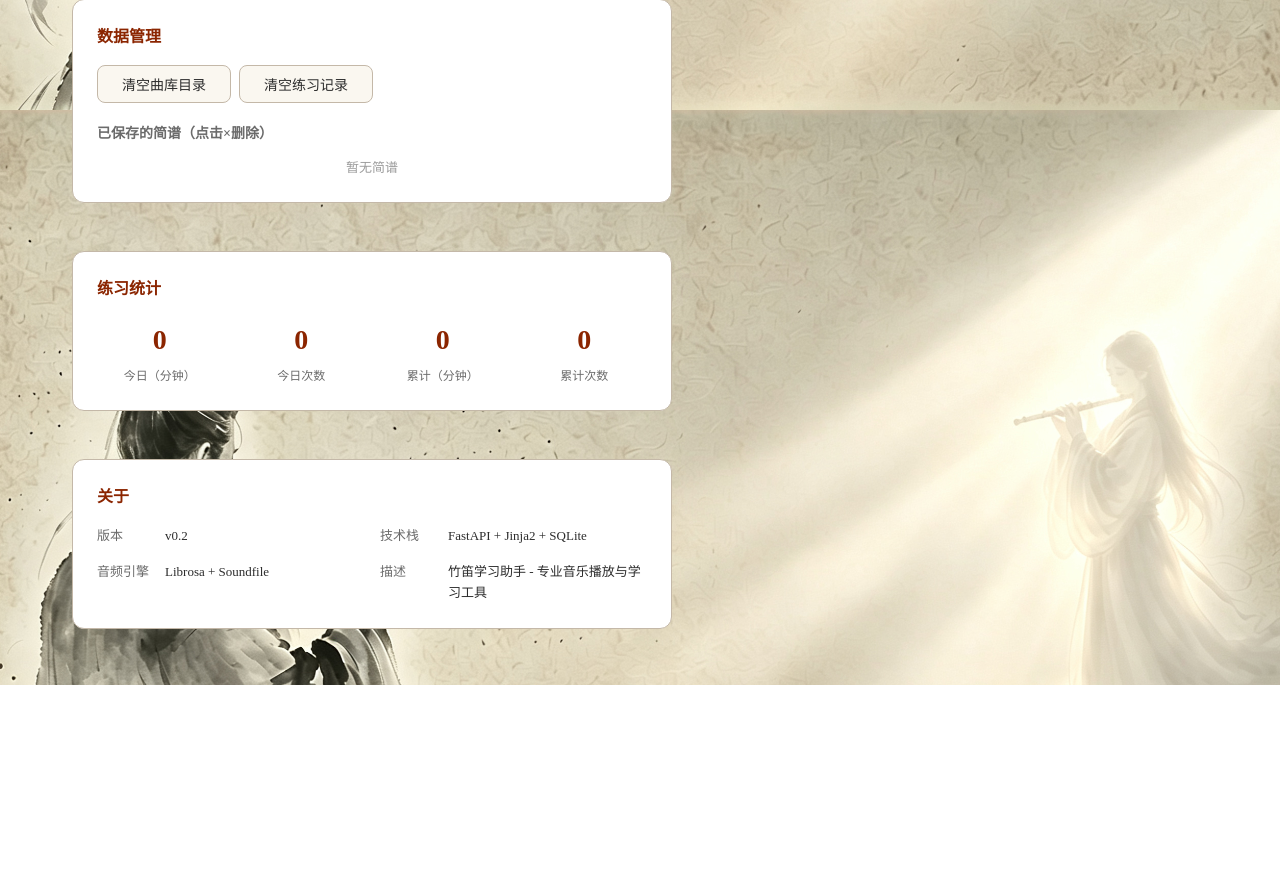
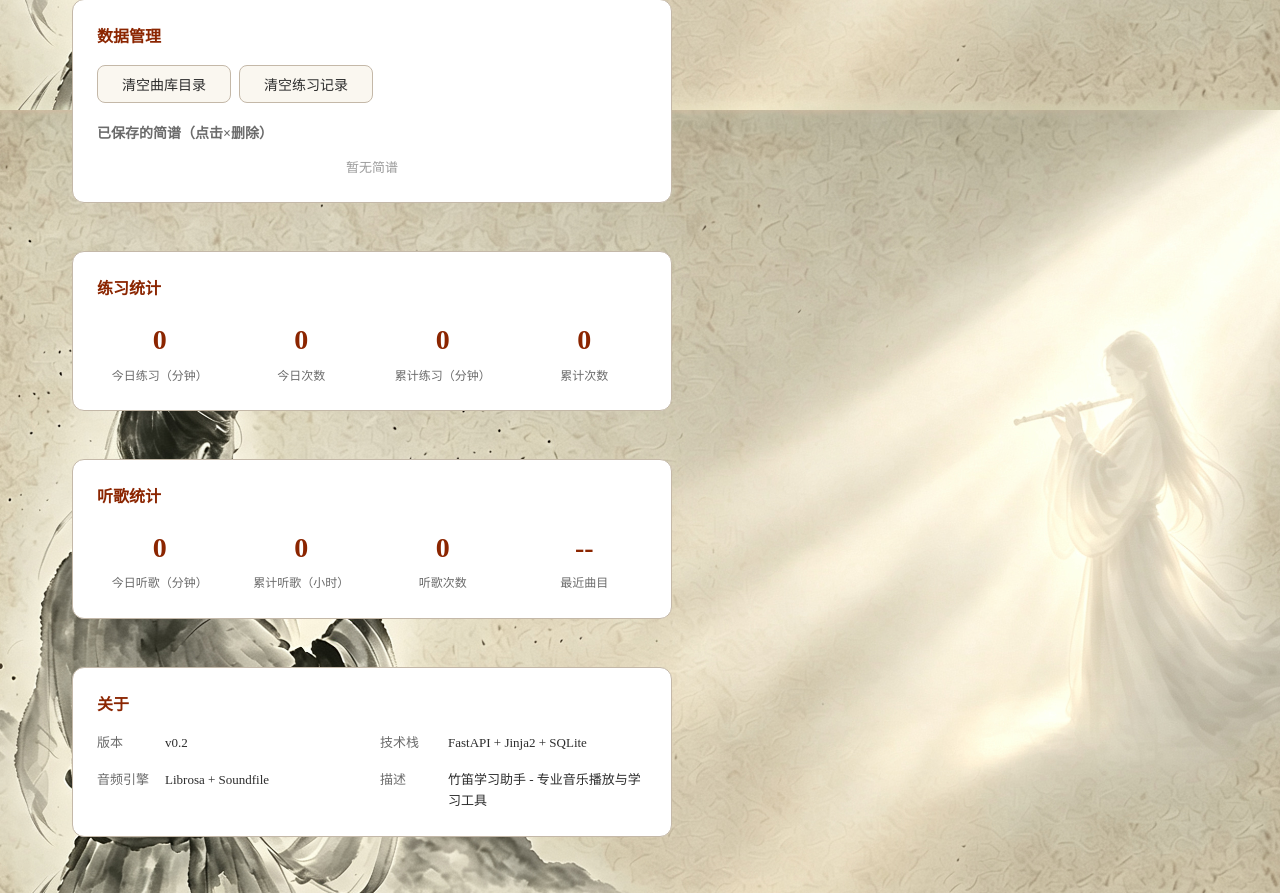
Before and after one commit to readant/Yuyin, a FastAPI app: page /settings in a window 1280 px wide. Shown: the part 1490-2383 px from the top of the page. Before the commit the page ends 2175 px from the top, so only its background shows below. Run offline with FastAPI, Linux system fonts and the light colour scheme; data that the repository does not hold is empty.

Commit message:
feat: 新增听歌时长统计功能
- 播放器每首曲目播放完毕自动记录听歌时长
- 新增 /api/listen/record 和 /api/listen/stats 接口
- 听歌数据存储在 data/listen_records.json
- 设置页新增听歌统计卡片：今日分钟、累计小时、次数、最近曲目

```diff
--- a/web/app.py
+++ b/web/app.py
@@ -477,6 +477,68 @@ async def get_today_practice():
     }
 
 
+# ==================== 听歌统计API ====================
+
+import time as time_module
+
+_listen_records_file = os.path.join(ROOT_DIR, "data", "listen_records.json")
+
+def _load_listen_records():
+    if os.path.exists(_listen_records_file):
+        with open(_listen_records_file, "r", encoding="utf-8") as f:
+            return json.load(f)
+    return []
+
+def _save_listen_records(records):
+    os.makedirs(os.path.dirname(_listen_records_file), exist_ok=True)
+    with open(_listen_records_file, "w", encoding="utf-8") as f:
+        json.dump(records, f, ensure_ascii=False)
+
+
+class ListenRequest(BaseModel):
+    track_title: str = ""
+    duration: float = 0
+
+
+@app.post("/api/listen/record")
+async def record_listen(req: ListenRequest):
+    """记录一次听歌"""
+    records = _load_listen_records()
+    records.append({
+        "track_title": req.track_title,
+        "duration": round(req.duration),
+        "timestamp": time_module.time()
+    })
+    _save_listen_records(records)
+    return {"success": True}
+
+
+@app.get("/api/listen/stats")
+async def get_listen_stats():
+    """获取听歌统计"""
+    records = _load_listen_records()
+    total = sum(r["duration"] for r in records)
+    today_start = time_module.time() - (time_module.time() % 86400)
+    today = sum(r["duration"] for r in records if r.get("timestamp", 0) >= today_start)
+    return {
+        "total_seconds": total,
+        "total_minutes": round(total / 60, 1),
+        "total_hours": round(total / 3600, 1),
+        "today_minutes": round(today / 60, 1),
+        "total_tracks": len(records)
+    }
+
+
+@app.get("/api/listen/recent")
+async def get_recent_listen():
+    """获取最近听歌"""
+    records = _load_listen_records()
+    if records:
+        last = records[-1]
+        return {"last_track": last.get("track_title", "--")}
+    return {"last_track": "--"}
+
+
 # ==================== 歌词API ====================
 
 from src.application.services.lyrics_service import lyrics_manager, LyricsParser
--- a/web/templates/settings.html
+++ b/web/templates/settings.html
@@ -133,10 +133,21 @@
     <div class="card">
         <div class="card-header"><h2 class="card-title">练习统计</h2></div>
         <div class="stats-grid stats-grid-4">
-            <div class="stat-item"><div class="stat-value" id="stat-today-time">0</div><div class="stat-label">今日（分钟）</div></div>
+            <div class="stat-item"><div class="stat-value" id="stat-today-time">0</div><div class="stat-label">今日练习（分钟）</div></div>
             <div class="stat-item"><div class="stat-value" id="stat-today-sessions">0</div><div class="stat-label">今日次数</div></div>
-            <div class="stat-item"><div class="stat-value" id="stat-total-time">0</div><div class="stat-label">累计（分钟）</div></div>
+            <div class="stat-item"><div class="stat-value" id="stat-total-time">0</div><div class="stat-label">累计练习（分钟）</div></div>
             <div class="stat-item"><div class="stat-value" id="stat-total-sessions">0</div><div class="stat-label">累计次数</div></div>
+        </div>
+    </div>
+
+    <!-- 听歌统计 -->
+    <div class="card">
+        <div class="card-header"><h2 class="card-title">听歌统计</h2></div>
+        <div class="stats-grid stats-grid-4">
+            <div class="stat-item"><div class="stat-value" id="listen-today">0</div><div class="stat-label">今日听歌（分钟）</div></div>
+            <div class="stat-item"><div class="stat-value" id="listen-total">0</div><div class="stat-label">累计听歌（小时）</div></div>
+            <div class="stat-item"><div class="stat-value" id="listen-count">0</div><div class="stat-label">听歌次数</div></div>
+            <div class="stat-item"><div class="stat-value" id="listen-last">--</div><div class="stat-label">最近曲目</div></div>
         </div>
     </div>
 
@@ -236,6 +247,18 @@ document.addEventListener('DOMContentLoaded', () => {
     window.clearScanDirs = async () => { if(!confirm('确定清空曲库目录？'))return; await fetch('/api/scan-dirs',{method:'DELETE'}); document.getElementById('data-status').textContent='曲库目录已清空'; };
     window.clearPractice = async () => { if(!confirm('确定清空练习记录？'))return; document.getElementById('data-status').textContent='练习记录已清空'; };
 
+    // 听歌统计
+    async function loadListenStats() {
+        try {
+            const r = await fetch('/api/listen/stats'); const d = await r.json();
+            document.getElementById('listen-today').textContent = d.today_minutes || 0;
+            document.getElementById('listen-total').textContent = d.total_hours || 0;
+            document.getElementById('listen-count').textContent = d.total_tracks || 0;
+            const rec = await fetch('/api/listen/recent'); const rd = await rec.json();
+            document.getElementById('listen-last').textContent = rd.last_track || '--';
+        } catch(e) {}
+    }
+
     // 简谱管理
     async function loadScoresManage() {
         const c = document.getElementById('scores-manage');
@@ -263,7 +286,7 @@ document.addEventListener('DOMContentLoaded', () => {
         } catch(e) {}
     }
 
-    loadBgs(); loadStats(); loadScoresManage();
+    loadBgs(); loadStats(); loadScoresManage(); loadListenStats();
 });
 </script>
 {% endblock %}
```
Also changed, not shown: web/templates/player.html (+15 -0 lines).
